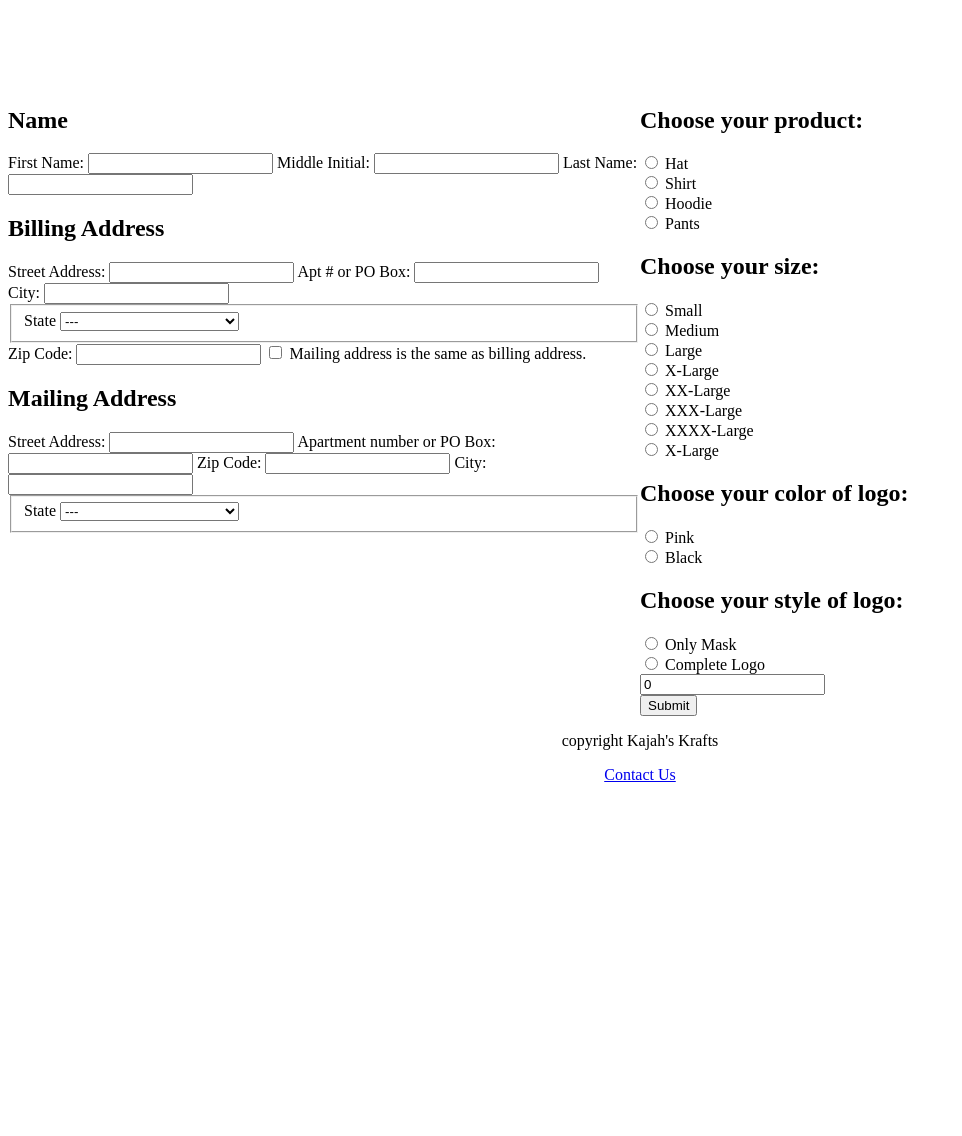
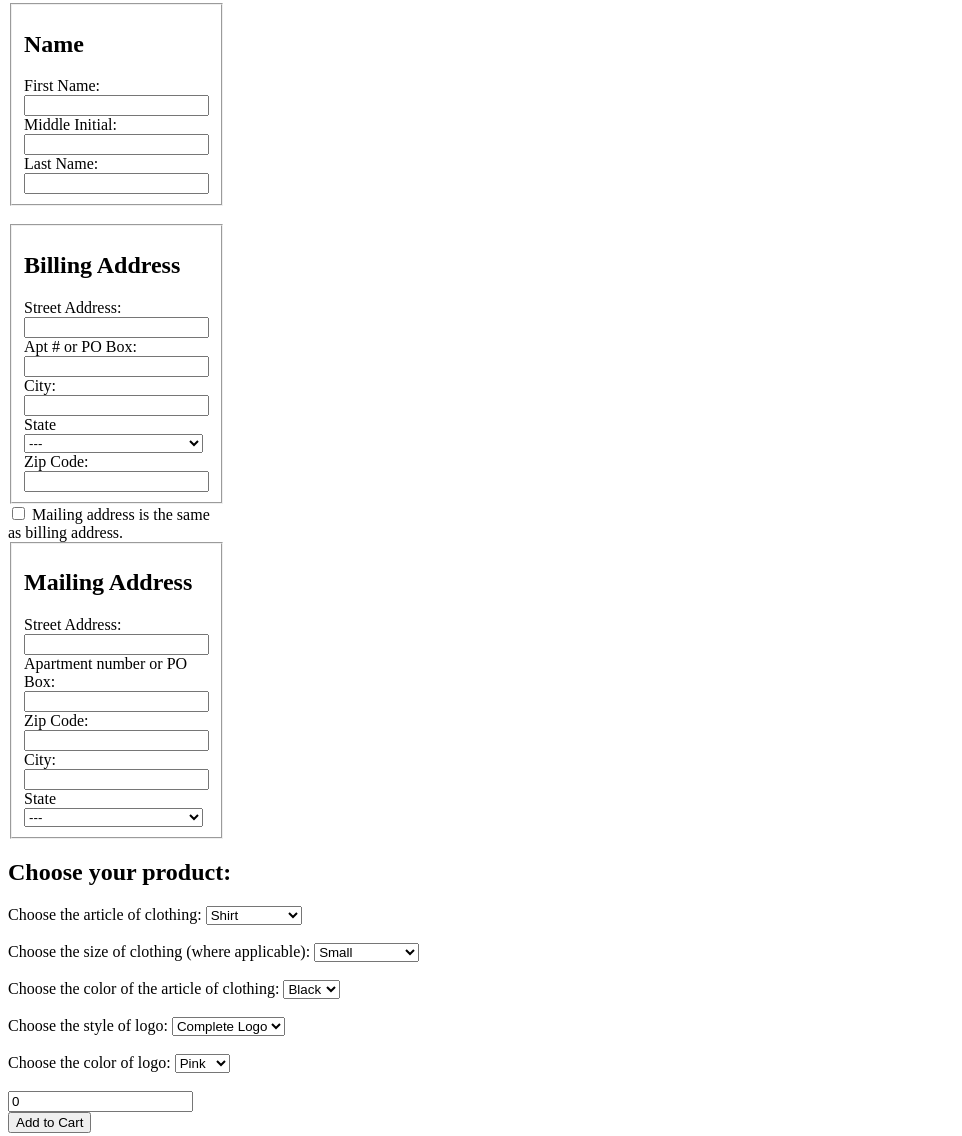
Before and after one commit to kajahc/HoodHealerLLC2, a plain HTML site: page orderForm.html in a window 1280 px wide. Shown: the part 236-1372 px from the top of the page, without its empty margins (0-962 px from the left). Before the commit the page ends 1275 px from the top, so only its background shows below. Drawn offline with Linux system fonts and the light colour scheme.

```diff
--- a/CSS/order.css
+++ b/CSS/order.css
@@ -75,3 +75,8 @@ div.dimensions {
 table > thead {
  font-weight: 600;
 }
+
+button {
+  grid-column: 1 / 13;
+  grid-row: 2/3;
+}
--- a/CSS/orderForm.css
+++ b/CSS/orderForm.css
@@ -2,7 +2,7 @@
 .grid-container {
   display: grid;
   grid-template-columns: repeat(12, 1fr);
-  grid-template-rows: repeat(4, 1fr);
+  /* grid-template-rows: repeat(4, 1fr); */
 }
 nav#original.navigation,
 h1 {
@@ -46,7 +46,7 @@ h1 {
     grid-column: 1 / 7;
     grid-row: 2 / 4;
 }*/
-body > div.grid-container > div#partOne.container {
+/* body > div.grid-container > div#partOne.container {
   grid-column: 1 / 7;
   grid-row: 2 / 4;
 }
@@ -54,7 +54,7 @@ body > div.grid-container > div#partOne.container {
 div.grid-container > div#partTwo.container {
   grid-column: 7 / 13;
   grid-row: 2 / 4;
-}
+} */
 
 /* div#product-choice.container >h2#product-Choice.heading {
     text-align: center;
@@ -63,3 +63,21 @@ div.grid-container > div#partTwo.container {
 grid-column: 7 / 13;
 grid-row:  2 / 4;
 } */
+
+form#client-name {
+  display: inline-block;
+grid-column: 1/5;
+grid-row: 2/3;
+}
+
+form#client-billing-address {
+  display: inline-block;
+grid-column: 5/9;
+grid-row: 2/3;
+}
+
+form#client-mailing-address {
+  display: inline-block;
+grid-column: 9/13;
+grid-row: 2/3;
+}
--- a/orderForm.html
+++ b/orderForm.html
@@ -42,18 +42,24 @@
       </div>
 
       <div class="container" id="partOne">
+     <form id="client-name">
        <div class="container" id="name">
+          <fieldset>
             <h2>Name</h2>
-          <label for="Fname">First Name:</label>
-          <input type="text" id="Fname" name="first-name" />
+                    <label for="fname">First Name:</label>
+          <input type="text" id="fname" name="first-name" />
 
           <label for="MInitial">Middle Initial:</label>
           <input type="text" id="MInitial" name="middle-initial" />
 
-          <label for="Lname">Last Name:</label>
-          <input type="text" id="Lname" name="last-name" />
+          <label for="lname">Last Name:</label>
+          <input type="text" id="lname" name="last-name" />
         </div>
-
+        </fieldset>
+      </form>
+      <br><br>
+       <form id="client-billing-address">
+            <fieldset>
               <div class="container" id="billing-address">
           <h2 class="heading" id="billingAddress">Billing Address</h2>
           <label for="Street-address">Street Address:</label>
@@ -65,8 +71,6 @@
           <label for="city">City:</label>
           <input type="text" id="city" name="city" />
 
-          <form>
-            <fieldset>
               <label for="state">State</label>
               <select id="state" name="state">
                 <option value="---">---</option>
@@ -130,12 +134,12 @@
                 <option value="Wisconsin">Wisconsin</option>
                 <option value="Wyoming">Wyoming</option>
               </select>
-            </fieldset>
-          </form>
 
               <label for="zip-code">Zip Code:</label>
           <input type="number" id="zip-code" name="zipcode" />
 
+            </fieldset>
+          </form>
          <input
             type="checkbox"
             id="mailing-address"
@@ -146,6 +150,9 @@
             Mailing address is the same as billing address.</label
           ><br />
 
+
+<form id="client-mailing-address">
+              <fieldset>
           <div class="container" id="mailing_address">
             <h2 class="heading" id="mailingAddress">Mailing Address</h2>
 
@@ -161,8 +168,7 @@
             <label for="City">City:</label>
             <input type="text" id="City" name="city" />
 
-            <form>
-              <fieldset>
+
                 <label for="State">State</label>
                 <select id="State" name="state">
                   <option value="---">---</option>
@@ -234,8 +240,55 @@
      <div class="container" id="partTwo">
         <div class="container" id="product-choice">
           <h2 class="heading" id="product-Choice">Choose your product:</h2>
-          <form>
-            <input type="radio" id="Hat" name="Product" value="HAT" />
+          <form id="order-form">
+
+
+  <label for="products">Choose the article of clothing:</label>
+  <select name="products" id="products">
+    <option value="shirt">Shirt</option>
+    <option value="hoodie">Hoodie</option>
+    <option value="hat">Hat</option>
+    <option value="pants">Pants</option>
+      <option value="jogging suit">Jogging Suit</option>
+        <option value="onesie">Onsie</option>
+  </select>
+  <br><br>
+
+  <label for="product-size">Choose the size of clothing (where applicable):</label>
+  <select name="product-size" id="product-size">
+    <option value="small">Small</option>
+    <option value="medium">Medium</option>
+    <option value="large">Large</option>
+    <option value="X-large">X-Large</option>
+      <option value="XX-large">XX-Large</option>
+        <option value="XXX-large">XXX-Large</option>
+         <option value="XXXX-large">XXXX-Large</option>
+      <option value="XXXXX-large">XXXXX-Large</option>
+        <option value="not-applicable">n/a</option>
+  </select>
+  <br><br>
+
+  <label for="product-color">Choose the color of the article of clothing:</label>
+  <select name="product-color" id="product-color">
+    <option value="black">Black</option>
+    <option value="white">White</option>
+      </select>
+  <br><br>
+
+ <label for="product-style">Choose the style of logo:</label>
+  <select name="product-style" id="product-style">
+    <option value="complete-logo">Complete Logo</option>
+    <option value="mask-only">Mask Only</option>
+     </select>
+  <br><br>
+
+<label for="logo-color">Choose the color of logo:</label>
+  <select name="logo-color" id="logo-color">
+    <option value="pink">Pink</option>
+    <option value="black">Black</option>
+     </select>
+  <br><br>
+              <!--<input type="radio" id="Hat" name="Product" value="HAT" />
             <label for="Hat">Hat</label><br />
 
             <input type="radio" id="Shirt" name="Product" value="SHIRT" />
@@ -300,21 +353,21 @@
             <!-- <input type="radio" id="Custom" name="logoColor" value="CUSTOM">
                       <label for="Custom">Custom</label> -->
           </form>
-                    <h2 class="heading" id="logo-design">Choose your style of logo:</h2>
+                    <!-- <h2 class="heading" id="logo-design">Choose your style of logo:</h2> -->
 
 <form>
-            <input type="radio" id="only-mask" name="logoDesign" value="Mask" />
+            <!-- <input type="radio" id="only-mask" name="logoDesign" value="Mask" />
             <label for="only-mask">Only Mask</label><br />
 
             <input type="radio" id="complete-logo" name="logoDesign" value="Complete" />
-            <label for="complete-logo">Complete Logo</label><br />
+            <label for="complete-logo">Complete Logo</label><br /> -->
             <!-- <input type="radio" id="Custom" name="logoColor" value="CUSTOM">
                       <label for="Custom">Custom</label> -->
                       <div class="quantity buttons_added">
 	<input type="number" step="1" min="0" max="" name="quantity" value="0" title="Qty" class="input-text qty text" size="4" pattern="" inputmode="">
 </div>
           </form>
-          <input type="submit" value="Submit" />
+          <input type="submit" value="Add to Cart" />
         </div>
       </div>
       <footer>
```
Also changed, not shown: CSS/index.css (+10 -10 lines), gallery.html (+1 -0 lines), index.html (+23 -22 lines), indexGallery.js (added, +30 -0 lines), order.html (+1 -1 lines), CSS/cart.css (added), CSS/gallery.css (line endings or trailing spaces), cart.html (added). Lines whose indentation alone changed are shown as unchanged.
